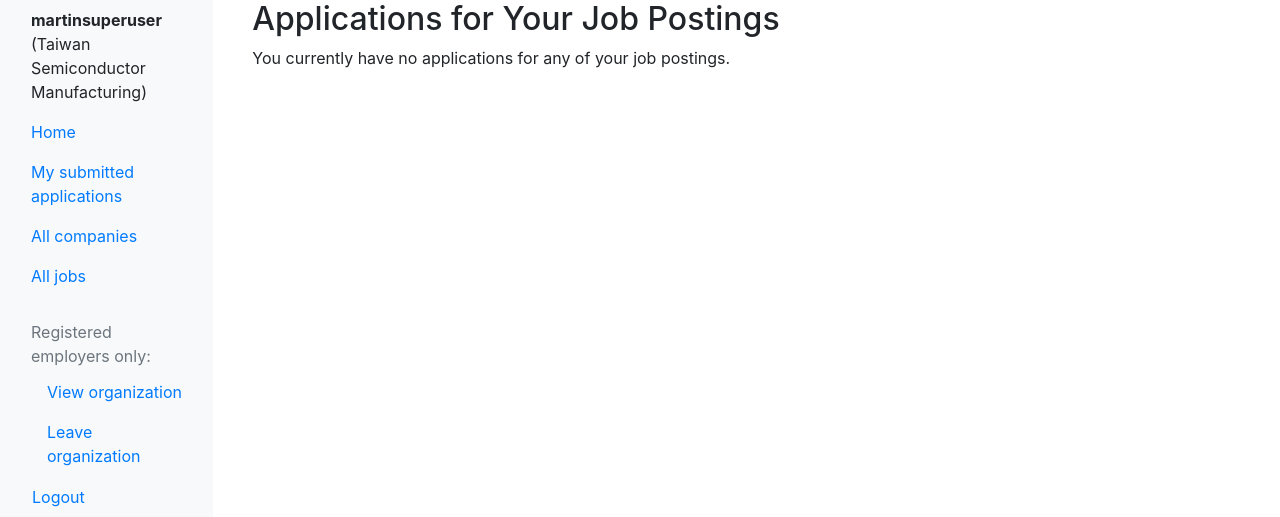
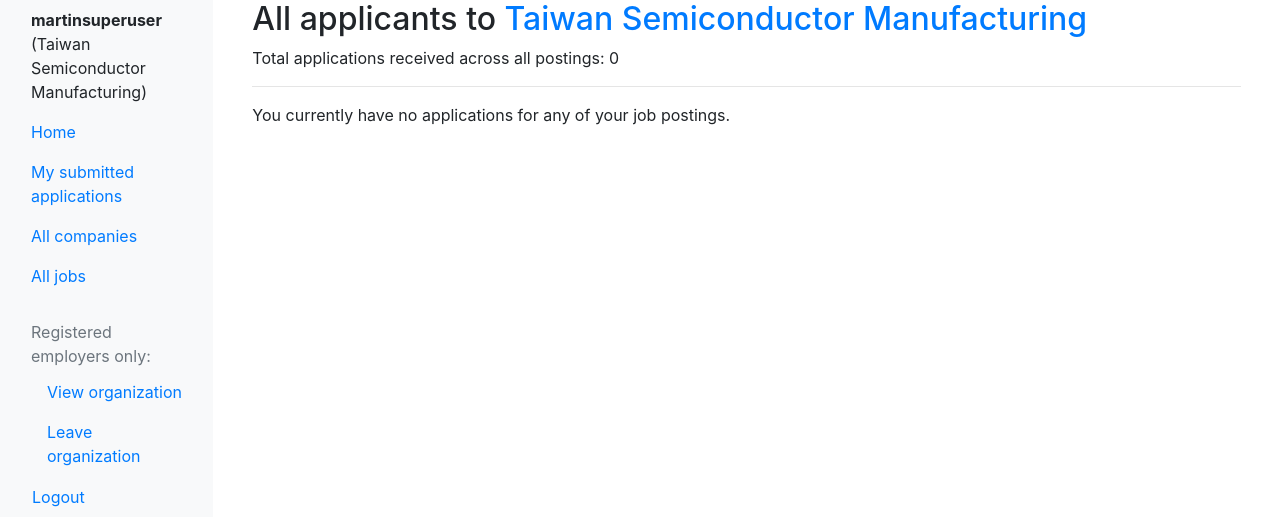
Before and after one commit to martn2023/yindeed_indeed_clone, a Django app: page /job_applications/employer_applications/ in a window 1280 px wide. Shown: the top 517 px of the page. Run offline with Django 5.2, Linux system fonts and the light colour scheme; a user stored in the database is signed in; data comes from the database, SQL or seed files in the repository; some libraries are stand-ins or nearby versions.

Commit message:
company-wide applicant sums

```diff
--- a/job_applications/views.py
+++ b/job_applications/views.py
@@ -4,32 +4,25 @@ from django.contrib import messages
 from collections import defaultdict
 from .forms import JobApplicationForm
 from .models import JobPosting, JobApplication
-from core.models import UserProfile
-
 
 def apply_for_job(request, job_posting_id):
     job_posting = get_object_or_404(JobPosting, pk=job_posting_id)
     if request.method == 'POST':
         form = JobApplicationForm(request.POST, request.FILES)
         if form.is_valid():
-            # Check for an existing application
             existing_application = JobApplication.objects.filter(
                 user=request.user,
                 job_posting=job_posting
             ).exists()
-
             if existing_application:
-                # User has already applied
                 messages.error(request, "You have already applied for this job.")
                 return redirect('job_applications:apply_for_job', job_posting_id=job_posting_id)
-
             application = form.save(commit=False)
             application.user = request.user
             application.job_posting = job_posting
             application.save()
             return redirect('job_applications:application_accepted', application_id=application.id)
         else:
-            # Form is not valid, show the form again with errors
             context = {
                 'form': form,
                 'job_posting': job_posting
@@ -37,63 +30,46 @@ def apply_for_job(request, job_posting_id):
             return render(request, 'job_applications/apply_for_job.html', context)
     else:
         form = JobApplicationForm(initial={'job_posting': job_posting_id, 'user': request.user.id})
-
-    context = {
-        'form': form,
-        'job_posting': job_posting
-    }
-    return render(request, 'job_applications/apply_for_job.html', context)
-
+        context = {
+            'form': form,
+            'job_posting': job_posting
+        }
+        return render(request, 'job_applications/apply_for_job.html', context)
 
 def application_accepted(request, application_id):
     application = get_object_or_404(JobApplication, pk=application_id)
     return render(request, 'job_applications/application_accepted.html', {'application': application})
 
-
 def my_job_applications(request):
     if not request.user.is_authenticated:
-        # Redirect to login page
         return redirect(reverse('core:login_start'))
-
     job_applications = JobApplication.objects.filter(user=request.user).select_related(
         'job_posting__organization').order_by('-submit_date')
     applications_grouped = defaultdict(list)
     for job_app in job_applications:
         applications_grouped[job_app.job_posting.organization].append(job_app)
-
     context = {
         'applications_grouped': dict(applications_grouped)
     }
     return render(request, 'job_applications/users_job_applications.html', context)
 
-
 def view_applications_for_employer(request):
     if not request.user.is_authenticated:
-        return redirect('core:login_start')  # Redirect unauthenticated users to login page
-
-    print("User:", request.user.username)
-    print("Is Superuser:", request.user.is_superuser)
-    print("Has UserProfile:", hasattr(request.user, 'userprofile'))
-    print("Organization:", getattr(request.user.profile, 'organization', 'No organization'))
-
-
-
-    # Assuming the User model has a one-to-one link to a UserProfile model, which in turn is linked to an EmployerOrganization.
+        return redirect('core:login_start')
     if hasattr(request.user, 'profile') and request.user.profile.organization:
         employer_org = request.user.profile.organization
         job_postings = JobPosting.objects.filter(organization=employer_org)
-        job_applications = JobApplication.objects.filter(job_posting__in=job_postings).select_related('user').order_by('-submit_date')
-
+        total_applications_count = 0
         applications_grouped_by_job = defaultdict(list)
-        for application in job_applications:
-            applications_grouped_by_job[application.job_posting].append(application)
-
+        for job_posting in job_postings:
+            applications = JobApplication.objects.filter(job_posting=job_posting).select_related('user').order_by('submit_date')
+            applications_grouped_by_job[job_posting].extend(applications)
+            total_applications_count += applications.count()
         context = {
             'applications_grouped_by_job': dict(applications_grouped_by_job),
-            'employer_org': employer_org,  # you can pass the organization to the template if needed
+            'employer_org': employer_org,
+            'total_applications_count': total_applications_count,
         }
         return render(request, 'job_applications/employer_applications.html', context)
     else:
-        # If the user is not linked to any organization or not an employer
-        # You can choose to redirect them or simply show an error page
-        return render(request, 'job_applications/unauthorized.html')  # Make sure to create this template or handle accordingly
+        return render(request, 'job_applications/unauthorized.html')
--- a/templates/job_applications/employer_applications.html
+++ b/templates/job_applications/employer_applications.html
@@ -2,11 +2,15 @@
 
 {% block content %}
 <div class="container">
-    <h2>Applications for Your Job Postings</h2>
+    <h2>All applicants to <a href="{% url 'job_catalog:company_details' company_id=employer_org.id %}">{{ employer_org.employer_org_name }}</a></h2>
+    <!-- Company-wide total applications count -->
+    <p>Total applications received across all postings: {{ total_applications_count }}</p>
+    <hr> <!-- Line break after the title and total count -->
     {% if applications_grouped_by_job %}
         {% for job_posting, applications in applications_grouped_by_job.items %}
             <div class="mt-4">
-                <h4>Job Title: {{ job_posting.title }} (ID: {{ job_posting.id }})</h4>
+                <h4><a href="{% url 'job_catalog:job_details' job_id=job_posting.id %}">{{ job_posting.title }}</a></h4>
+                <p>Applications received: {{ applications|length }}</p>
                 <div>
                     {% if applications %}
                         <table class="table">
@@ -32,6 +36,7 @@
                     {% endif %}
                 </div>
             </div>
+            <hr> <!-- Line break after each job posting dataset -->
         {% endfor %}
     {% else %}
         <p>You currently have no applications for any of your job postings.</p>
```
